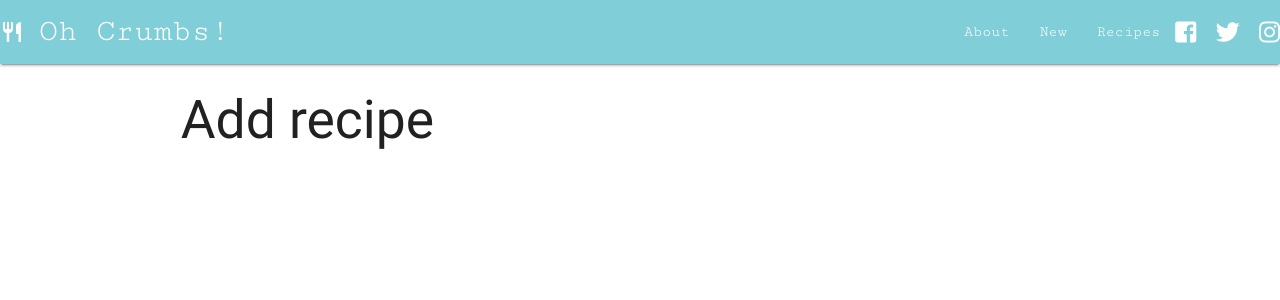
After one commit to stellaexp/data-centric-development-project, a Flask app: page /add_recipe in a window 1280 px wide. The commit adds this page. Shown: the top 300 px of the page. Run offline with Flask 2, Linux system fonts and the light colour scheme; some libraries are stand-ins or nearby versions.

Commit message:
add recipe page, route decorator to app.py and nav

```diff
--- a/app.py
+++ b/app.py
@@ -40,6 +40,11 @@ def get_recipes():
     return render_template("recipes.html", recipe=mongo.db.recipe.find())
 
 
+@app.route('/add_recipe')
+def add_recipe():
+    return render_template("addrecipe.html")
+
+
 if __name__ == '__main__':
     app.run(host=os.environ.get('IP'),
             port=int(os.environ.get('PORT')),
--- /dev/null
+++ b/templates/addrecipe.html
@@ -0,0 +1,13 @@
+{% extends 'base.html' %}
+{% block content %}
+
+<div class="container">
+    <div class="row">
+        <h2>Add recipe</h2>
+        <form action="" method="POST">
+
+        </form>
+    </div>
+</div>
+
+{% endblock %}
--- a/templates/base.html
+++ b/templates/base.html
@@ -18,7 +18,7 @@
         <a href="/" class="brand-logo">Oh Crumbs!<i class="material-icons prefix">restaurant</i></a>
         <ul id="navbar" class="right hide-on-med-and-down navbar-fixed">
           <li><a href="">About</a></li>
-          <li><a href="">New</a></li>
+          <li><a href="add_recipe">New</a></li>
           <li><a href="get_recipes">Recipes</a></li>
           <i class="fab fa-facebook-square" a href="www.facebook.com/"></i>
           <i class="fab fa-twitter" href="https://twitter.com/"></i>
```
